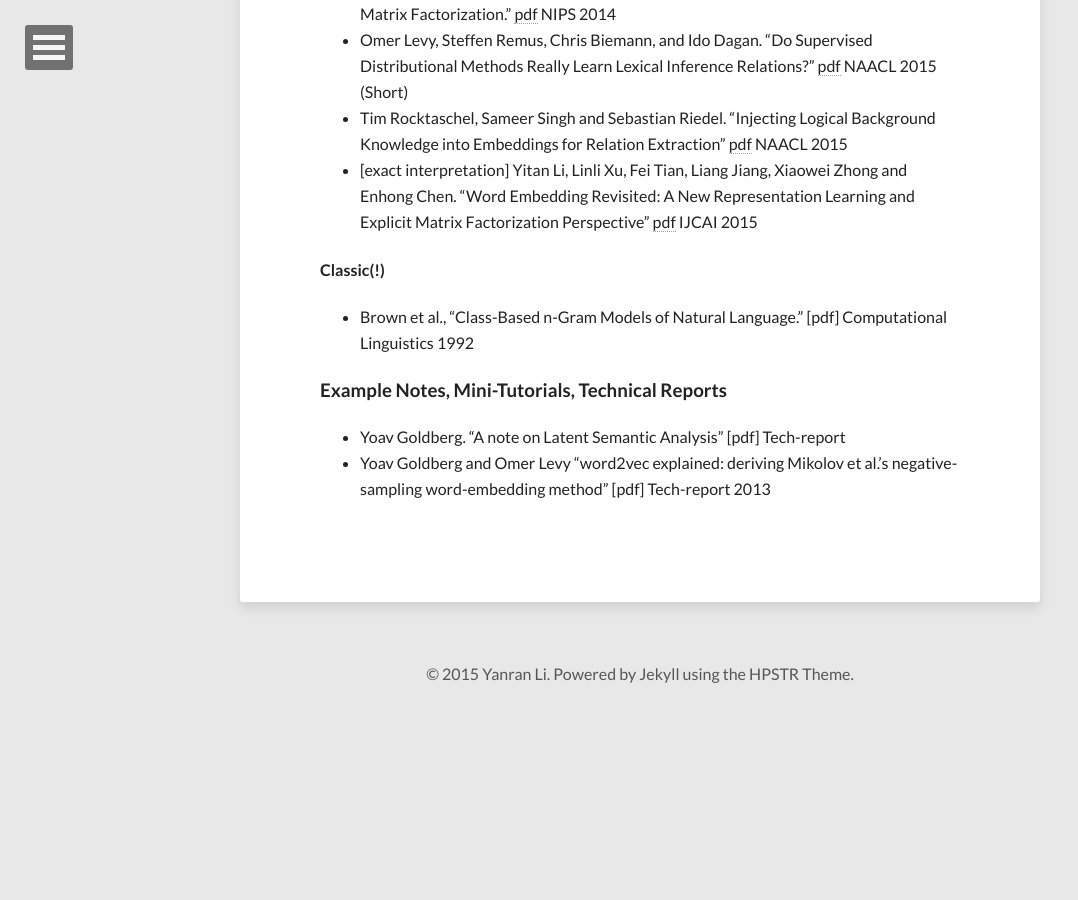
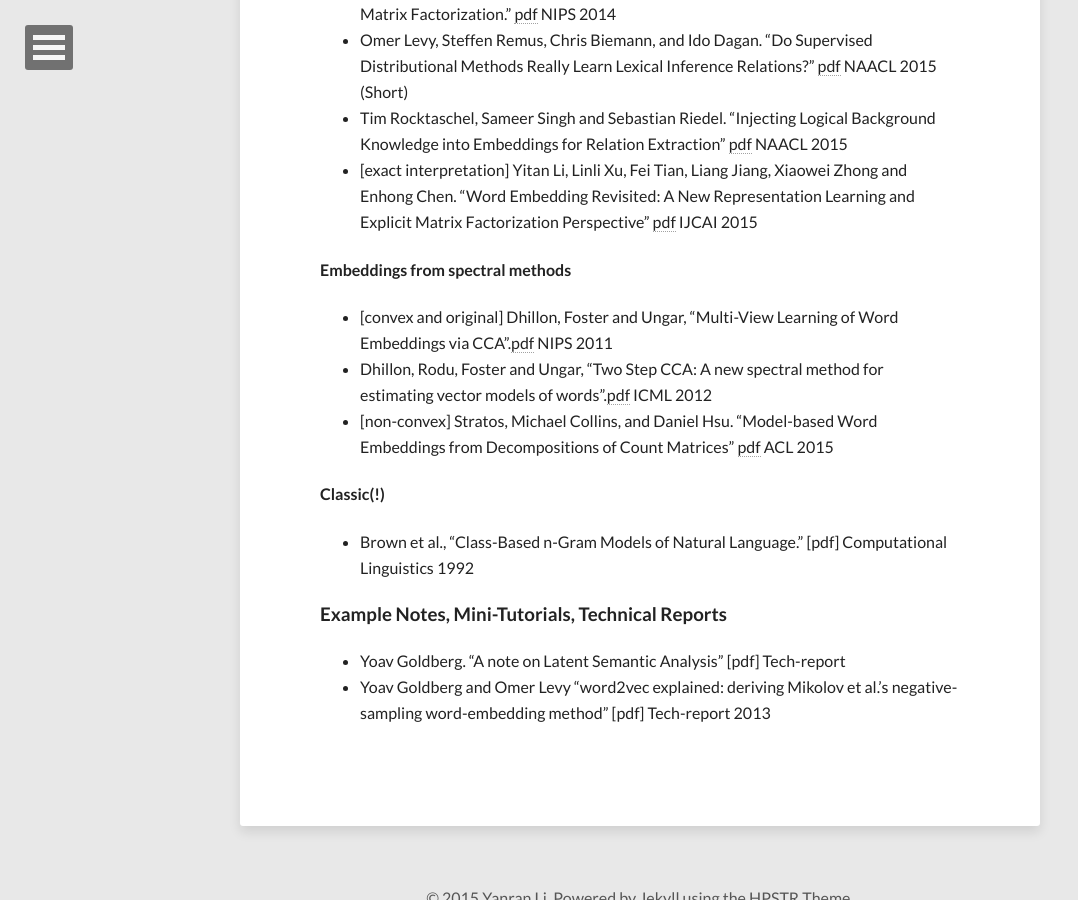
Before and after one commit to niangaotuantuan/niangaotuantuan.github.io, a Jekyll site: the page built from resources.md, in a window 1280 px wide and 900 px high, scrolled down 2630 px. Shown: the whole window, without its empty margins (0-1078 px from the left). Built offline with Jekyll 4.4.1, drawn with Linux system fonts in a browser that asks for light colours; nearby versions of some CDN libraries; before the commit the page ends 3345 px from its top, so only the background shows below that.

Commit message:
Update resources.md

```diff
--- a/resources.md
+++ b/resources.md
@@ -64,6 +64,11 @@
 + Tim Rocktaschel, Sameer Singh and Sebastian Riedel. "Injecting Logical Background Knowledge into Embeddings for Relation Extraction" [pdf](http://rockt.github.io/pdf/rocktaschel2015injecting.pdf) NAACL 2015
 + [exact interpretation] Yitan Li, Linli Xu, Fei Tian, Liang Jiang, Xiaowei Zhong and Enhong Chen. "Word Embedding Revisited: A New Representation Learning and Explicit Matrix Factorization Perspective" [pdf](http://home.ustc.edu.cn/~etali/papers/EMF-IJCAI2015.pdf) IJCAI 2015
 
+#### Embeddings from spectral methods
++ [convex and original] Dhillon, Foster and Ungar, "Multi-View Learning of Word Embeddings via CCA".[pdf](http://citeseerx.ist.psu.edu/viewdoc/download?doi=10.1.1.230.6964&rep=rep1&type=pdf) NIPS 2011
++ Dhillon, Rodu, Foster and Ungar, "Two Step CCA: A new spectral method for estimating vector models of words".[pdf](http://www.pdhillon.com/dhillon_icml12_cca.pdf) ICML 2012
++ [non-convex] Stratos, Michael Collins, and Daniel Hsu. "Model-based Word Embeddings from Decompositions of Count Matrices" [pdf](http://www.cs.columbia.edu/~djhsu/papers/count_words.pdf) ACL 2015
+
 #### Classic(!)
 + Brown et al., "Class-Based n-Gram Models of Natural Language." [pdf] Computational Linguistics 1992
 
```
